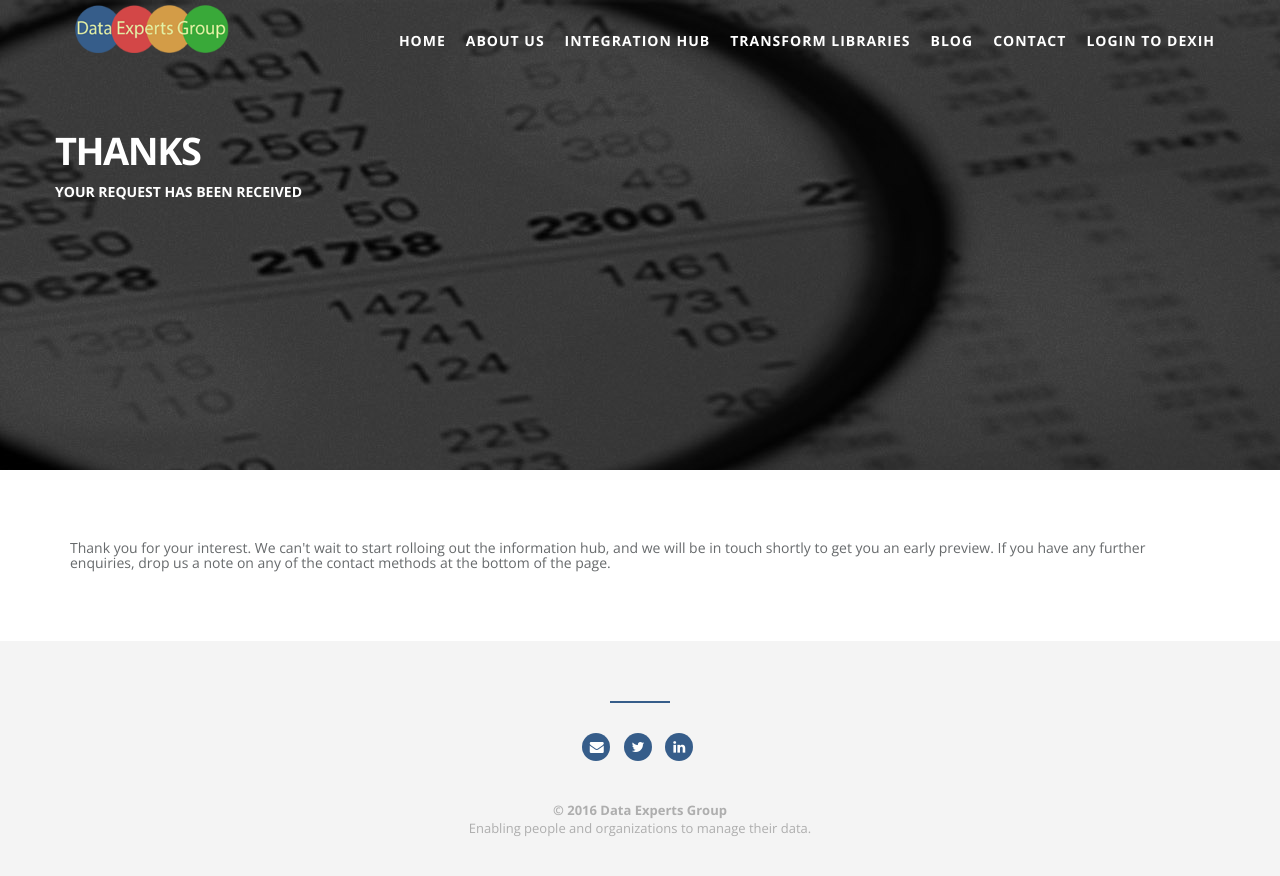
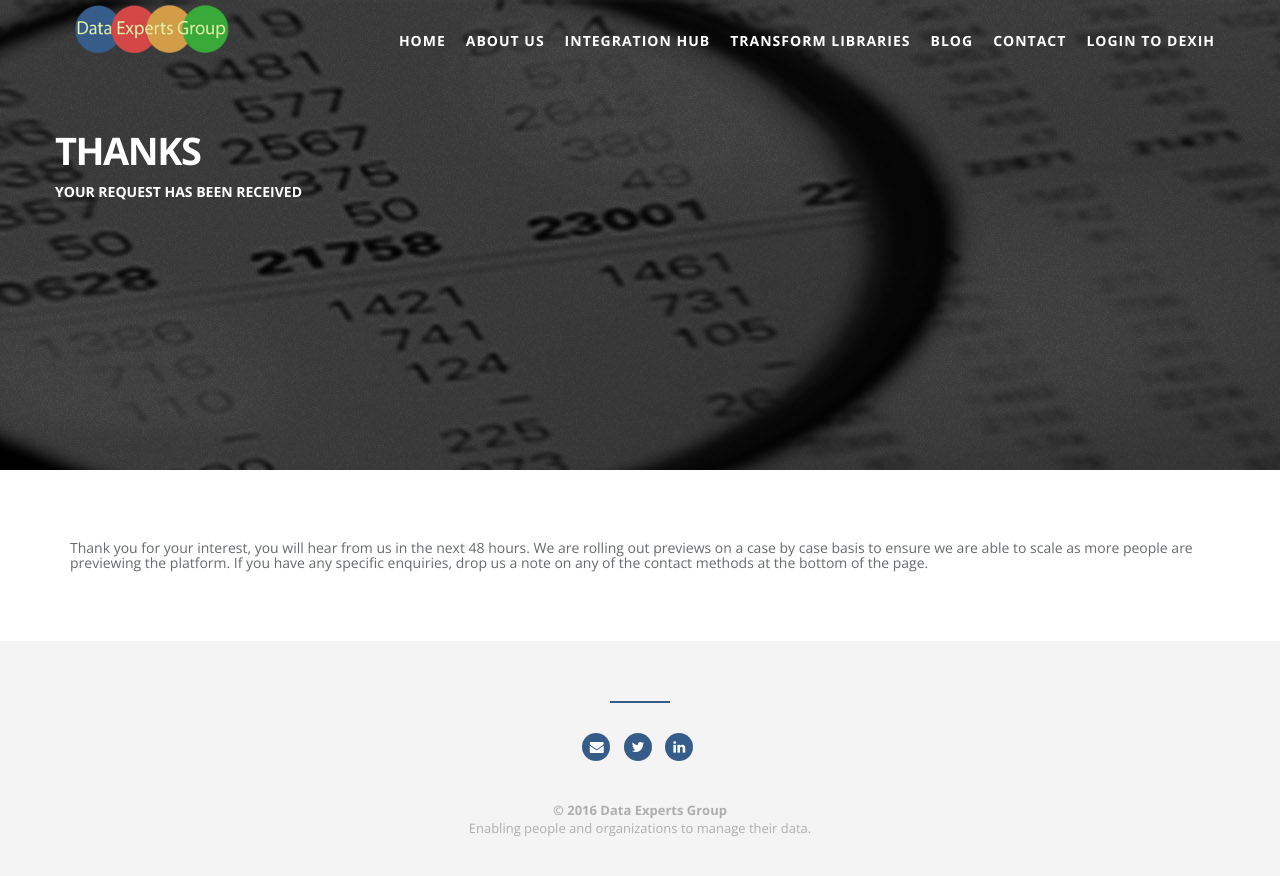
Before and after one commit to DataExperts/DataExperts.github.io, a Jekyll site: the page built from early_access_submitted.html, in a window 1280 px wide. Shown: the top 876 px of the page. Built offline with Jekyll 4.4.1, drawn with Linux system fonts in a browser that asks for light colours.

Commit message:
early access

```diff
--- a/early_access_submitted.html
+++ b/early_access_submitted.html
@@ -11,7 +11,7 @@ categories:
             <div class="col-lg-12">
                 <div class="ibox float-e-margins">
                     <div class="ibox-title">
-                        <h5>Thank you for your interest.  We can't wait to start rolloing out the information hub, and we will be in touch shortly to get you an early preview.  If you have any further enquiries, drop us a note on any of the contact methods at the bottom of the page.</h5>
+                        <h5>Thank you for your interest, you will hear from us in the next 48 hours.  We are rolling out previews on a case by case basis to ensure we are able to scale as more people are previewing the platform.  If you have any specific enquiries, drop us a note on any of the contact methods at the bottom of the page.  </h5>
                     </div>
                  </div>
             </div>
```
